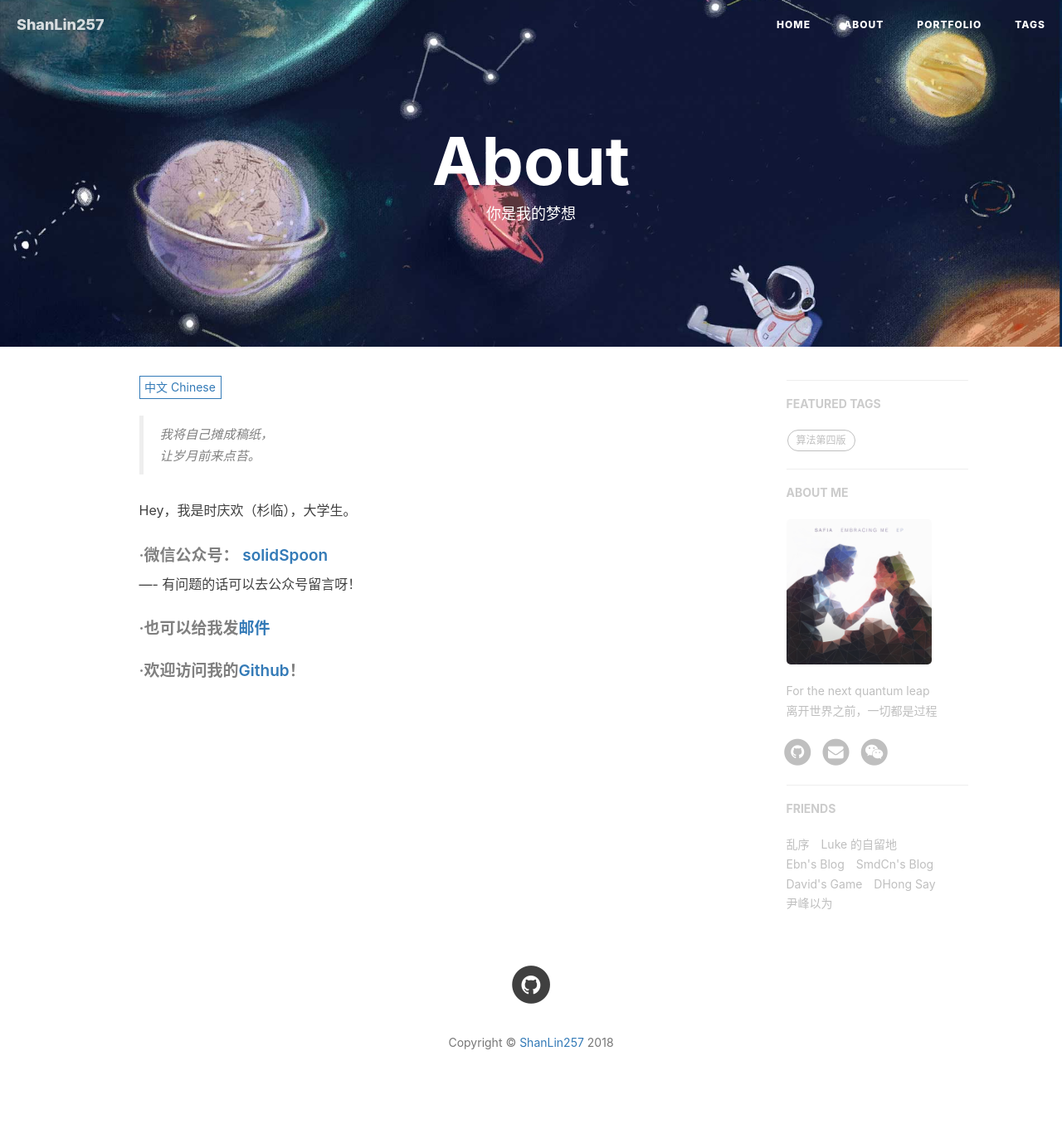
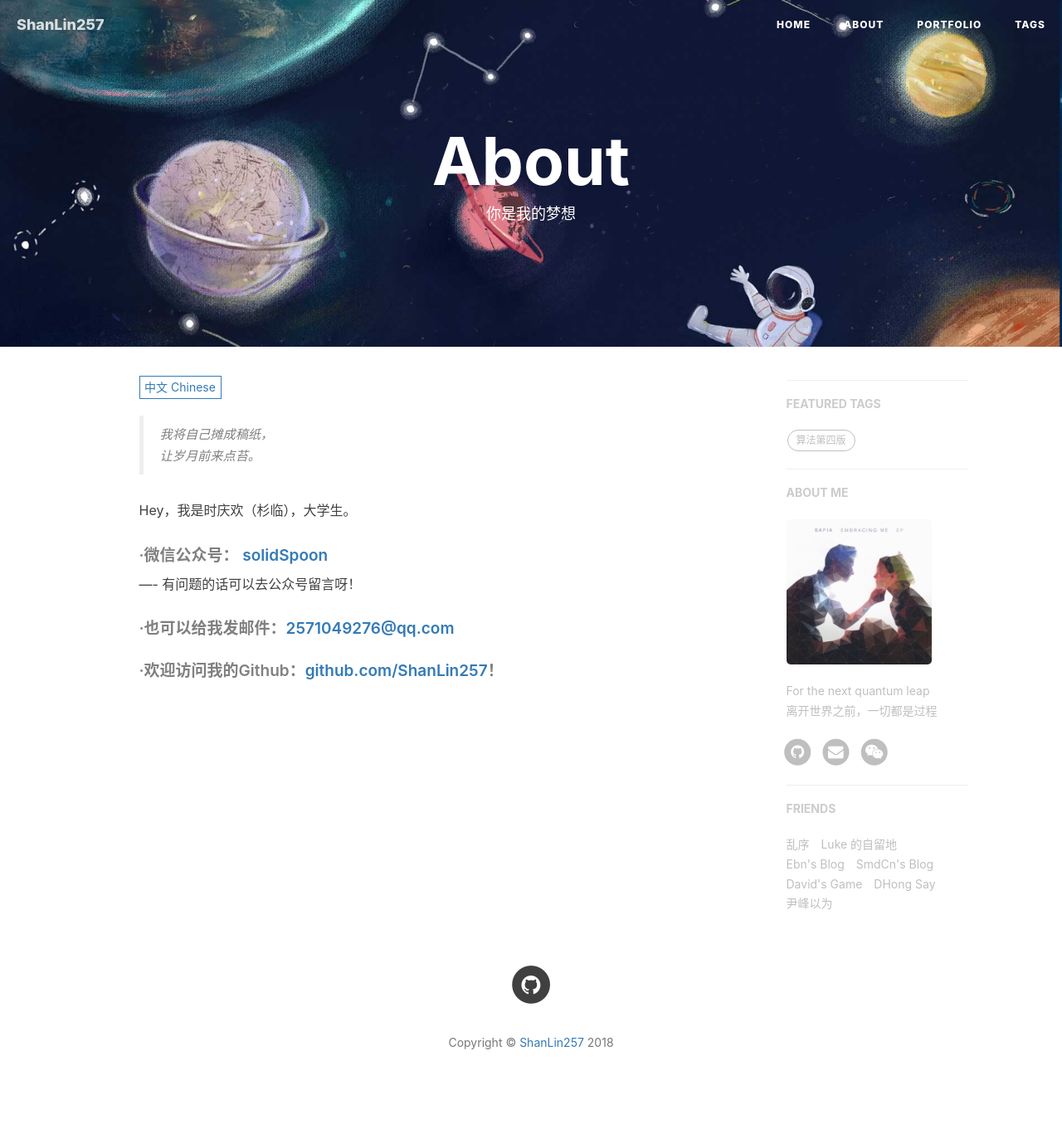
Before and after one commit to solidSpoon/solidSpoon.github.io.old, a Jekyll site: the page built from about.html, in a window 1280 px wide. Shown: the whole page at 83% size. Built offline with Jekyll 4.4.1, drawn with Linux system fonts in a browser that asks for light colours; nearby versions of some CDN libraries; comment, search, counter and statistics services are not loaded.

Commit message:
小修改

```diff
--- a/_includes/about/en.md
+++ b/_includes/about/en.md
@@ -8,6 +8,6 @@ Hi, I am ShanLin an undergrafuate.
 ##### ·WeChat public number: [solidSpoon](/54/WeChat.html)
 ---- If you have any questions, you can leave a message on the public account.
 
-##### ·[email](mailto:2571049276@qq.com) to me
+##### ·Email to me. [2571049276@qq.com](mailto:2571049276@qq.com)
 
-##### ·Welcome to my [Github](http://github.com/ShanLin257)!
+##### ·Welcome to my Github: [github.com/ShanLin257](https://github.com/ShanLin257)!
--- a/_includes/about/zh.md
+++ b/_includes/about/zh.md
@@ -6,6 +6,6 @@ Hey，我是时庆欢（杉临），大学生。
 ##### ·微信公众号： [solidSpoon](/54/WeChat.html)
 ---- 有问题的话可以去公众号留言呀！
 
-##### ·也可以给我发[邮件](mailto:2571049276@qq.com)
+##### ·也可以给我发邮件：[2571049276@qq.com](mailto:2571049276@qq.com)
 
-##### ·欢迎访问我的[Github](http://github.com/ShanLin257)！
+##### ·欢迎访问我的Github：[github.com/ShanLin257](https://github.com/ShanLin257)！
```
